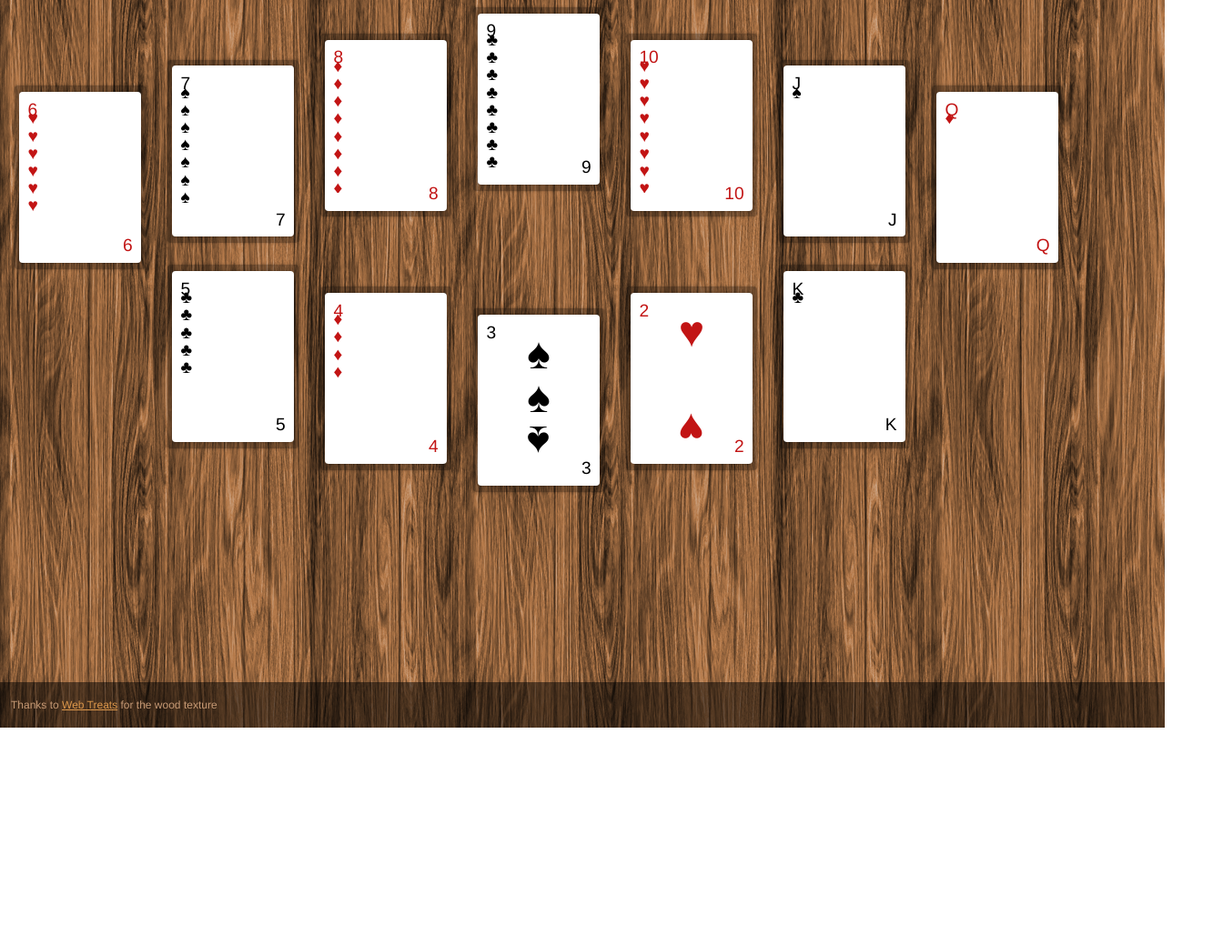
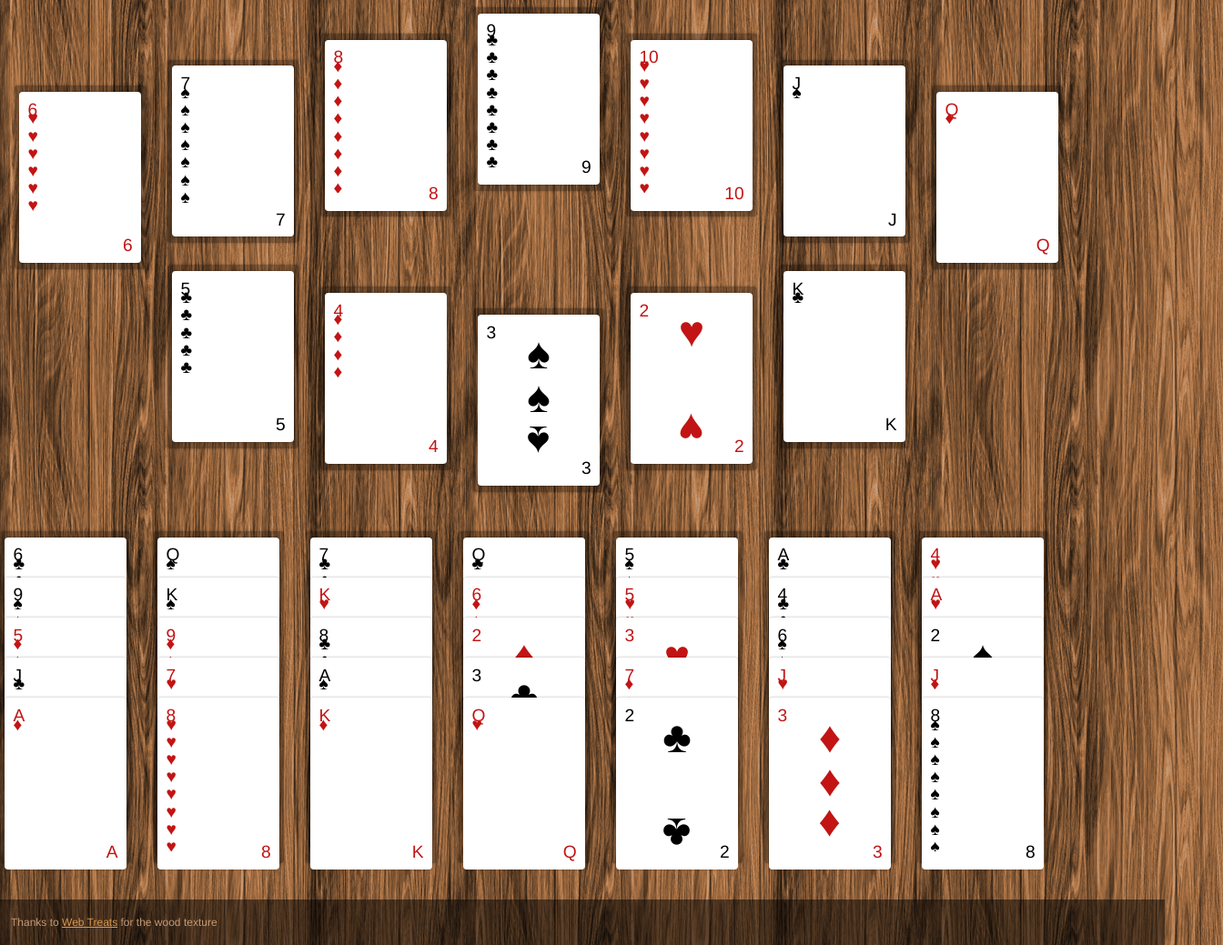
Before and after one commit to cheshire137/Grandfather-s-Clock-JS, a plain HTML site: page index.html in a window 1280 px wide. Shown: the whole page at 91% size, 1344 px wide, since content can reach past the window. Before the commit the page ends 800 px from the top, so only its background shows below. Drawn offline with Linux system fonts and the light colour scheme.

Commit message:
Almost got tableau working, last column has insufficient cards.  I think deck should have 40, instead it has 37.  Moving code from app.js into StartView since it is part of that template.  Adding more debug statements.  Fixing bug in Deck.generate when initializing a Card. Adding function to Deck to take the first card.

```diff
--- a/css/style.css
+++ b/css/style.css
@@ -414,13 +414,11 @@ body {
 	top: 0.5em;
 }
 #credits {
-	position: absolute;
-	left: 0;
-	bottom: 0;
 	width: 100%;
 	background-color: rgba(0,0,0,0.5);
 	font-size: 12px;
 	color: #C69974;
+	margin-top: 0.5in;
 }
 	#credits a,
 	#credits a:link,
@@ -433,8 +431,8 @@ body {
 		color: #f9f9f9;
 	}
 	#credits p {
-		margin: 1em;
-		padding: 0;
+		padding: 1em;
+		margin: 0;
 	}
 .foundation {
 	width: 1.5in;
@@ -495,6 +493,9 @@ body {
 	margin-left: -1.25in;
 	top: 3.45in;
 }
+.foundations {
+	height: 6in;
+}
 .suit-club .suit:before {
 	content: "\2663";
 }
@@ -507,3 +508,33 @@ body {
 .suit-spade .suit:before {
 	content: "\2660";
 }
+.tableau {
+	width: 14in;
+	margin: 0 auto;
+}
+	.tableau .column {
+		width: 1.5in;
+		float: left;
+		margin-right: 0.25in;
+	}
+		.tableau .column .foundation {
+			position: relative;
+			height: auto;
+			min-height: 2.1in;
+			left: 0;
+		}
+			.tableau .column .foundation .card-container {
+				min-width: 1.4in;
+				min-height: 1.96in;
+			}
+			.tableau .column .foundation .card-container-1,
+			.tableau .column .foundation .card-container-2,
+			.tableau .column .foundation .card-container-3,
+			.tableau .column .foundation .card-container-4 {
+				margin-bottom: -1.5in;
+			}
+.tableau:after {
+	content: "";
+	display: table;
+	clear: left;
+}
--- a/index.html
+++ b/index.html
@@ -39,6 +39,25 @@
 			<div id="foundation-2" class="foundation"></div>
 			<div id="foundation-3" class="foundation"></div>
 			<div id="foundation-4" class="foundation"></div>
+		</div>
+		<div class="tableau">
+			<div class="column column-1"></div>
+			<div class="column column-2"></div>
+			<div class="column column-3"></div>
+			<div class="column column-4"></div>
+			<div class="column column-5"></div>
+			<div class="column column-6"></div>
+			<div class="column column-7"></div>
+			<div class="column column-8"></div>
+		</div>
+	</script>
+	<script type="text/template" id="tableau-column-template">
+		<div class="foundation">
+			<div class="card-container card-container-1"></div>
+			<div class="card-container card-container-2"></div>
+			<div class="card-container card-container-3"></div>
+			<div class="card-container card-container-4"></div>
+			<div class="card-container card-container-5"></div>
 		</div>
 	</script>
 	<script type="text/template" id="card-view-template">
@@ -141,9 +160,11 @@
 	<script src="js/models/suit.js"></script>
 	<script src="js/models/card.js"></script>
 	<script src="js/models/deck.js"></script>
+	<script src="js/collections/tableau-column.js"></script>
 	<script src="js/views/start-view.js"></script>
 	<script src="js/views/suit-view.js"></script>
 	<script src="js/views/card-view.js"></script>
+	<script src="js/views/tableau-column-view.js"></script>
 	<script src="js/app.js"></script>
 </body>
 </html>
--- a/js/app.js
+++ b/js/app.js
@@ -1,23 +1,3 @@
 (function($) {
 	var startView = new StartView({el: $('#container')});
-	var startingCards = [
-		new Card({name: '2', suit: new Suit({name: 'heart'})}),
-		new Card({name: '3', suit: new Suit({name: 'spade'})}),
-		new Card({name: '4', suit: new Suit({name: 'diamond'})}),
-		new Card({name: '5', suit: new Suit({name: 'club'})}),
-		new Card({name: '6', suit: new Suit({name: 'heart'})}),
-		new Card({name: '7', suit: new Suit({name: 'spade'})}),
-		new Card({name: '8', suit: new Suit({name: 'diamond'})}),
-		new Card({name: '9', suit: new Suit({name: 'club'})}),
-		new Card({name: '10', suit: new Suit({name: 'heart'})}),
-		new Card({name: 'jack', suit: new Suit({name: 'spade'})}),
-		new Card({name: 'queen', suit: new Suit({name: 'diamond'})}),
-		new Card({name: 'king', suit: new Suit({name: 'club'})})
-	];
-	var startingFoundation = $('#foundation-5');
-	var foundation = startingFoundation;
-	$.each(startingCards, function(i, card) {
-		var cardView = new CardView({el: foundation, card: card});
-		foundation = foundation.next('.foundation');
-	});
 })(jQuery);
--- /dev/null
+++ b/js/collections/tableau-column.js
@@ -0,0 +1,15 @@
+var TableauColumn = Backbone.Collection.extend({
+	model: Card
+}, {
+	create: function(deck) {
+		var column = new TableauColumn([
+			deck.getCard(),
+			deck.getCard(),
+			deck.getCard(),
+			deck.getCard(),
+			deck.getCard()
+		]);
+		console.debug("Deck now has " + deck.size() + " cards");
+		return column;
+	}
+});
--- a/js/models/card.js
+++ b/js/models/card.js
@@ -9,7 +9,7 @@ Card = Backbone.Model.extend({
 		}
 	},
 	initialize: function() {
-		console.debug(this.get('name') + ' of ' + this.get('suit').get('name') + 's initialized');
+		//console.debug(this.get('name') + ' of ' + this.get('suit').get('name') + 's initialized');
 	},
 	compare: function(other) {
 		var thisSuit = this.get('suit');
--- a/js/models/deck.js
+++ b/js/models/deck.js
@@ -5,10 +5,16 @@ Deck = Backbone.Model.extend({
 	initialize: function() {
 		console.debug("Deck initialized with " + this.size() + " cards");
 	},
+	getCard: function() {
+		var card = this.get('cards').shift();
+		console.debug("\tGot " + card.get('name') + " of " + card.get('suit').get('name') + "s");
+		return card;
+	},
 	size: function() {
 		return this.get('cards').length;
 	},
 	shuffle: function() {
+		console.debug("Shuffling deck");
 		/* Modern Fisher-Yates:
 		To shuffle an array a of n elements (indices 0..n-1):
 		  for i from n − 1 downto 1 do
@@ -33,7 +39,7 @@ Deck = Backbone.Model.extend({
 			var cardName = cardNames[i];
 			for (var j=0; j<suitNames.length; j++) {
 				var suitName = suitNames[j];
-				var card = new Card({name: cardName, suit: suitName});
+				var card = new Card({name: cardName, suit: new Suit({name: suitName})});
 				var result = -1;
 				$.each(cardsToSkip, function(idx, cardToSkip) {
 					if (card.equals(cardToSkip)) {
--- a/js/views/start-view.js
+++ b/js/views/start-view.js
@@ -6,5 +6,32 @@ StartView = Backbone.View.extend({
 	render: function() {
 		var template = _.template($('#start-view-template').html(), {});
 		$(this.el).html(template);
+		var startingCards = [
+			new Card({name: '2', suit: new Suit({name: 'heart'})}),
+			new Card({name: '3', suit: new Suit({name: 'spade'})}),
+			new Card({name: '4', suit: new Suit({name: 'diamond'})}),
+			new Card({name: '5', suit: new Suit({name: 'club'})}),
+			new Card({name: '6', suit: new Suit({name: 'heart'})}),
+			new Card({name: '7', suit: new Suit({name: 'spade'})}),
+			new Card({name: '8', suit: new Suit({name: 'diamond'})}),
+			new Card({name: '9', suit: new Suit({name: 'club'})}),
+			new Card({name: '10', suit: new Suit({name: 'heart'})}),
+			new Card({name: 'jack', suit: new Suit({name: 'spade'})}),
+			new Card({name: 'queen', suit: new Suit({name: 'diamond'})}),
+			new Card({name: 'king', suit: new Suit({name: 'club'})})
+		];
+		var startingFoundation = $('#foundation-5', $(this.el));
+		var foundation = startingFoundation;
+		$.each(startingCards, function(i, card) {
+			var cardView = new CardView({el: foundation, card: card});
+			foundation = foundation.next('.foundation');
+		});
+		var tableauDeck = Deck.generate(startingCards);
+		tableauDeck.shuffle();
+		$('.tableau .column', $(this.el)).each(function() {
+			var columnDiv = $(this);
+			var tableauColumn = TableauColumn.create(tableauDeck);
+			var tableauView = new TableauColumnView({el: columnDiv, cards: tableauColumn});
+		});
 	}
 });
--- /dev/null
+++ b/js/views/tableau-column-view.js
@@ -0,0 +1,15 @@
+TableauColumnView = Backbone.View.extend({
+	initialize: function() {
+		this.render();
+		//console.debug("TableauColumnView initialized");
+	},
+	render: function() {
+		var template = _.template($('#tableau-column-template').html(), {});
+		$(this.el).html(template);
+		var cardContainer = $('.card-container-1', $(this.el));
+		this.options.cards.each(function(card) {
+			var cardView = new CardView({el: cardContainer, card: card});
+			cardContainer = cardContainer.next('.card-container');
+		});
+	}
+});
```
